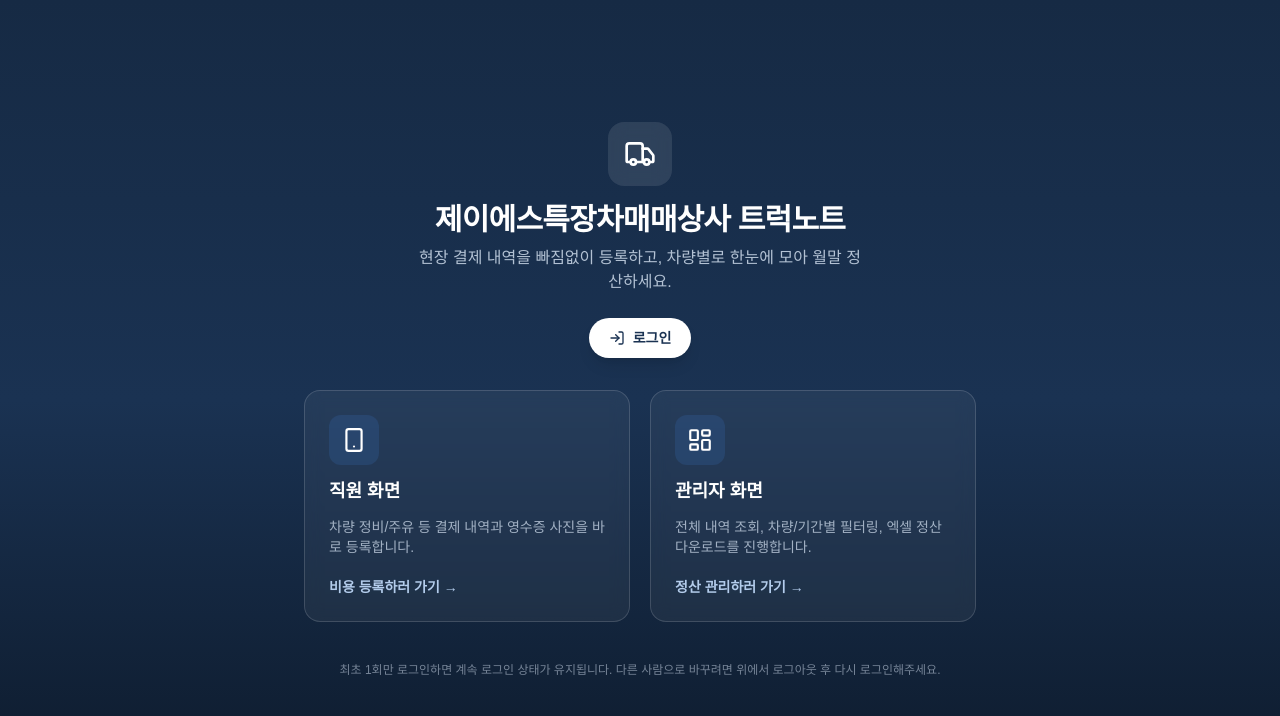
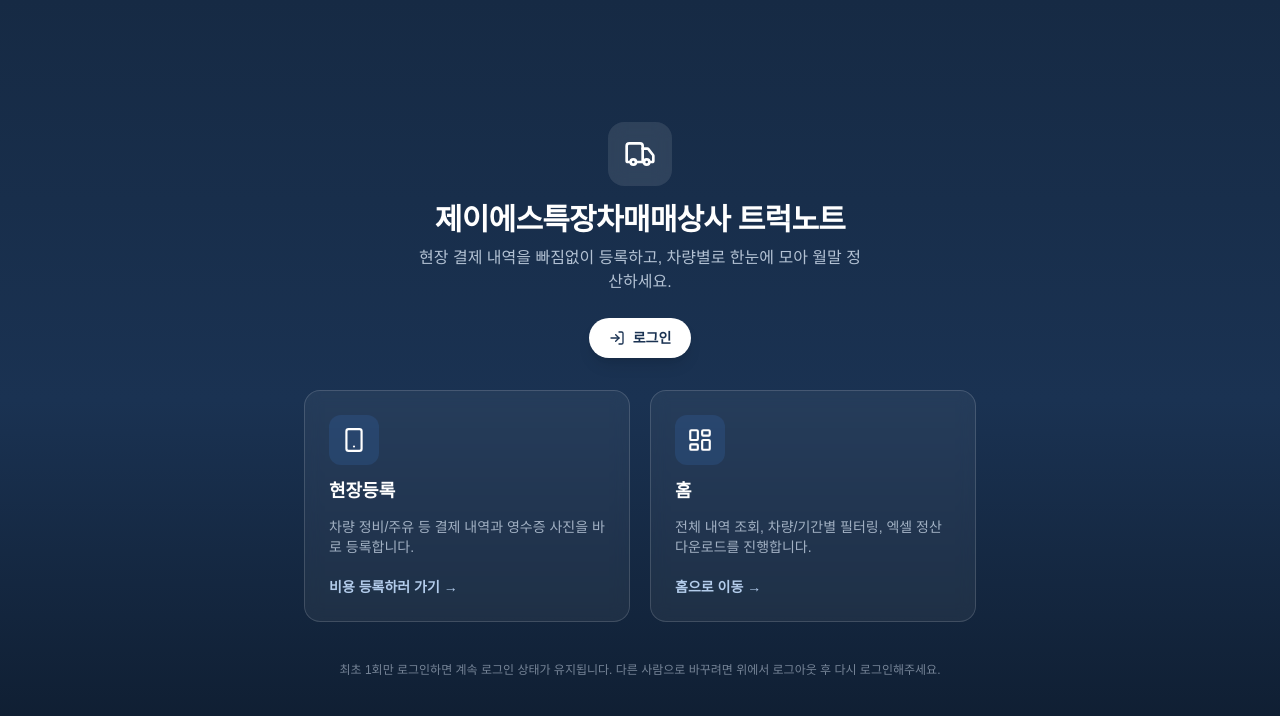
Before and after one commit to K-JiSeok/jstruck-erp, a Next.js app: page / in a window 1280 px wide. Shown: the top 716 px of the page. Built offline with nearby package versions, Linux system fonts and the light colour scheme.

Commit message:
메뉴명 일관성 있게 전체 반영

```diff
--- a/app/admin/employees/page.tsx
+++ b/app/admin/employees/page.tsx
@@ -78,7 +78,7 @@ export default function EmployeesPage() {
 
       <main className="mx-auto max-w-3xl space-y-6 px-4 py-6 sm:px-6">
         <div>
-          <h1 className="text-xl font-bold text-ink-900">직원 관리</h1>
+          <h1 className="text-xl font-bold text-ink-900">팀원</h1>
           <p className="text-sm text-ink-400">
             직원 로그인용 이름과 PIN 번호(4자리)를 등록합니다.
           </p>
--- a/app/admin/page.tsx
+++ b/app/admin/page.tsx
@@ -65,7 +65,7 @@ export default function AdminDashboardPage() {
       <main className="mx-auto max-w-7xl space-y-6 px-4 py-6 sm:px-6">
         <div className="flex items-center justify-between">
           <div>
-            <h1 className="text-xl font-bold text-ink-900">정산 대시보드</h1>
+            <h1 className="text-xl font-bold text-ink-900">홈</h1>
             <p className="text-sm text-ink-400">이번 달 현장 결제 내역을 확인하고 엑셀로 정산하세요.</p>
           </div>
           <span className="flex items-center gap-1.5 rounded-full bg-emerald-50 px-3 py-1.5 text-xs font-semibold text-emerald-600">
--- a/app/admin/settlement/page.tsx
+++ b/app/admin/settlement/page.tsx
@@ -179,7 +179,7 @@ export default function MonthlySettlementPage() {
 
       <main className="mx-auto max-w-6xl space-y-6 px-4 py-6 sm:px-6 print:hidden">
         <div>
-          <h1 className="text-xl font-bold text-ink-900">월정산</h1>
+          <h1 className="text-xl font-bold text-ink-900">월간리포트</h1>
           <p className="text-sm text-ink-400">
             판매완료된 차량을 판매일 기준으로 월별로 모아 확인합니다. (관리자·대표이사 전용)
           </p>
--- a/app/admin/vehicles/page.tsx
+++ b/app/admin/vehicles/page.tsx
@@ -83,7 +83,7 @@ export default function VehiclesPage() {
 
       <main className="mx-auto max-w-5xl space-y-6 px-4 py-6 sm:px-6">
         <div>
-          <h1 className="text-xl font-bold text-ink-900">차량 관리</h1>
+          <h1 className="text-xl font-bold text-ink-900">차량</h1>
           <p className="text-sm text-ink-400">
             차량번호, 차종, 입고일을 간단히 등록하면 직원 등록 화면 드롭다운에 바로 반영됩니다.
             차량번호를 클릭하면 상세 정보 페이지로 이동합니다.
--- a/app/login/page.tsx
+++ b/app/login/page.tsx
@@ -130,7 +130,7 @@ function LoginPageInner() {
         {employees.length === 0 && !error && (
           <p className="mt-6 max-w-sm text-center text-sm text-ink-400">
             등록된 직원이 없습니다. 관리자에게 직원 등록을 요청해주세요.
-            (관리자 화면 → 직원 관리)
+            (관리자 로그인 → 팀원)
           </p>
         )}
       </div>
--- a/app/page.tsx
+++ b/app/page.tsx
@@ -65,7 +65,7 @@ export default function HomePage() {
           <div className="rounded-xl bg-brand-500/30 p-3">
             <Smartphone size={26} />
           </div>
-          <h2 className="text-lg font-bold">직원 화면</h2>
+          <h2 className="text-lg font-bold">현장등록</h2>
           <p className="text-sm text-brand-100/70">
             차량 정비/주유 등 결제 내역과 영수증 사진을 바로 등록합니다.
           </p>
@@ -81,12 +81,12 @@ export default function HomePage() {
           <div className="rounded-xl bg-brand-500/30 p-3">
             <LayoutDashboard size={26} />
           </div>
-          <h2 className="text-lg font-bold">관리자 화면</h2>
+          <h2 className="text-lg font-bold">홈</h2>
           <p className="text-sm text-brand-100/70">
             전체 내역 조회, 차량/기간별 필터링, 엑셀 정산 다운로드를 진행합니다.
           </p>
           <span className="mt-2 text-sm font-semibold text-brand-200 group-hover:underline">
-            정산 관리하러 가기 →
+            홈으로 이동 →
           </span>
         </Link>
       </div>
--- a/app/worker/page.tsx
+++ b/app/worker/page.tsx
@@ -49,7 +49,7 @@ export default function WorkerPage() {
           className="flex items-center gap-1 rounded-lg bg-white/10 px-3 py-2 text-xs font-semibold"
         >
           <ClipboardList size={14} />
-          관리자
+          홈
         </Link>
       </header>
 
--- a/components/AdminNav.tsx
+++ b/components/AdminNav.tsx
@@ -59,7 +59,7 @@ export default function AdminNav() {
             className="flex items-center gap-1.5 rounded-lg px-3 py-2 text-sm font-medium text-ink-500 hover:bg-ink-50 hover:text-ink-800"
           >
             <Smartphone size={16} />
-            <span className="hidden sm:inline">현장 등록화면</span>
+            <span className="hidden sm:inline">현장등록</span>
           </Link>
           <Link
             href="/"
```
